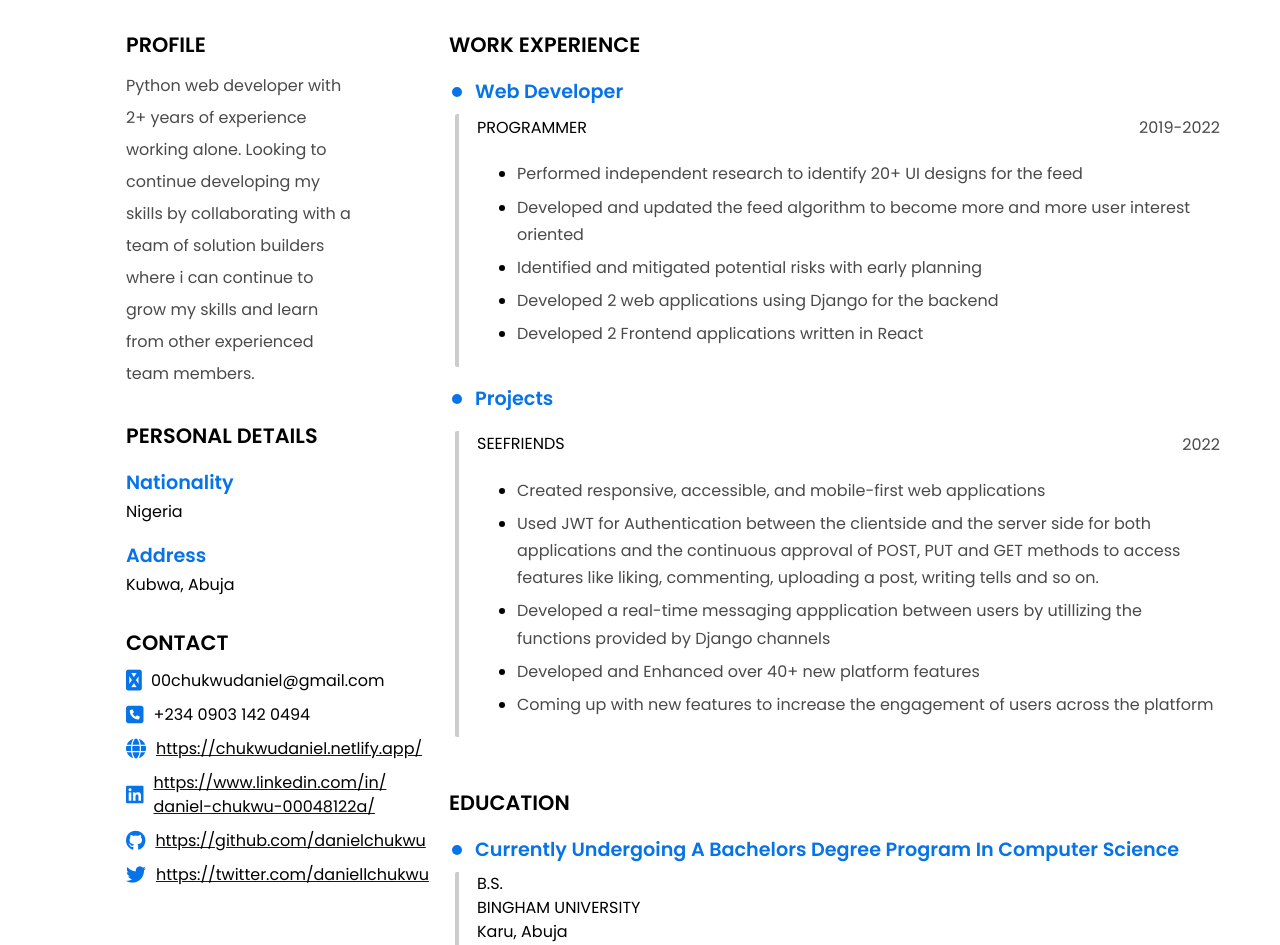
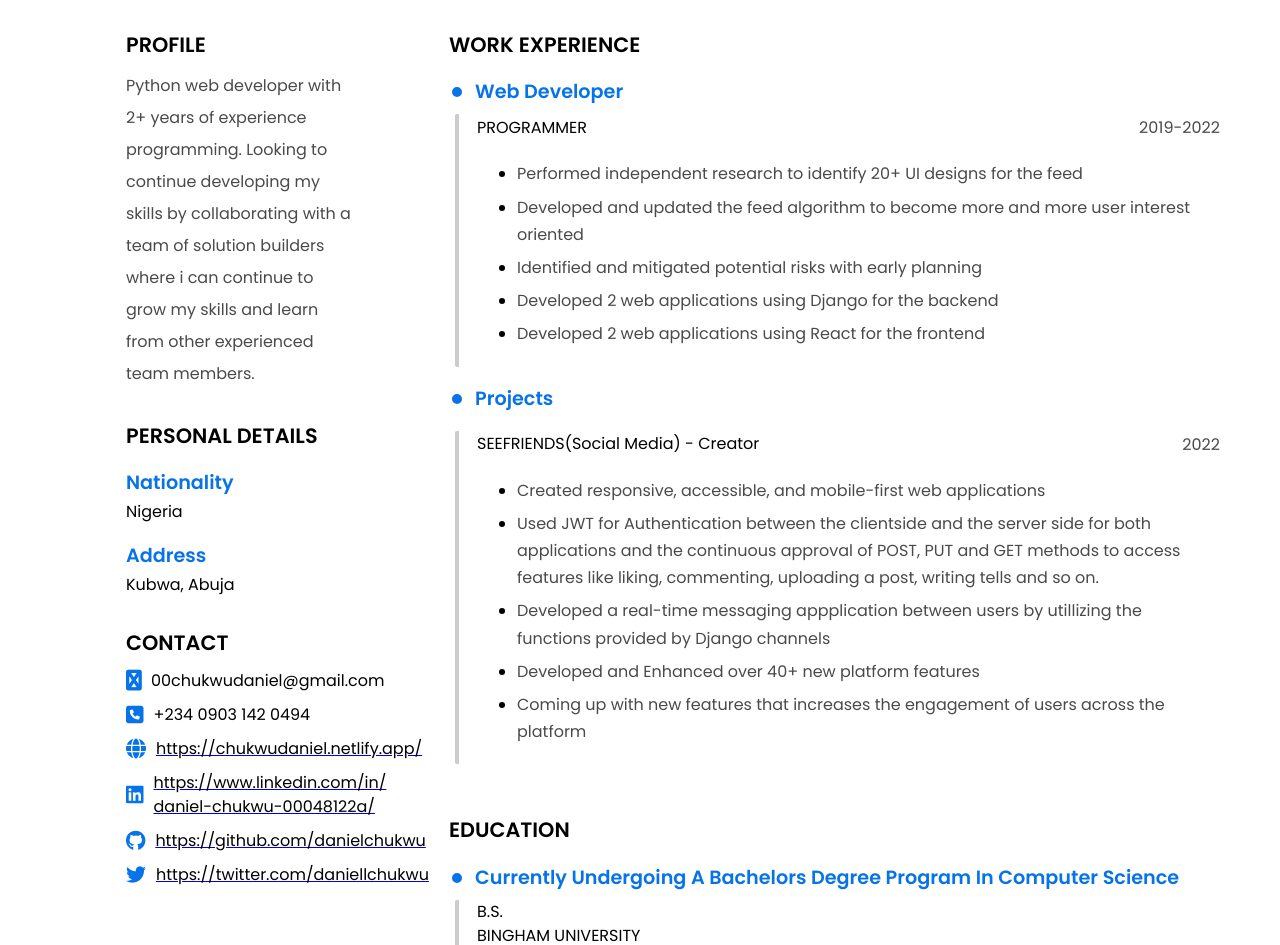
Before and after one commit to danielchukwu/danielsresume2.0, a plain HTML site: page index.html in a window 1280 px wide. Shown: the part 406-1351 px from the top of the page. Drawn offline with Linux system fonts and the light colour scheme.

Commit message:
update the objectives section and the projects section

```diff
--- a/index.html
+++ b/index.html
@@ -27,7 +27,7 @@
                <div class="grid-11">
                   <p class="role no-margin">profile</p>
                   <!-- <p class="no-margin text-p pad-top-10 pad-right-30">web developer with 2+ years of experience coding Python, Django, React JavaScript, Html and Css. I am from Nigeria and i am based in Abuja</p> -->
-                  <p class="no-margin text-p pad-top-10 pad-right-30">Python web developer with 2+ years of experience working alone. Looking to continue developing my skills by collaborating with a team of solution builders where i can continue to grow my skills and learn from other experienced team members.</p>
+                  <p class="no-margin text-p pad-top-10 pad-right-30">Python web developer with 2+ years of experience programming. Looking to continue developing my skills by collaborating with a team of solution builders where i can continue to grow my skills and learn from other experienced team members.</p>
                </div>
                <div class="grid-12 pad-top-30">
                   <p class="role no-margin">personal details</p>
@@ -120,7 +120,7 @@
                                        <p class="no-margin text-p">Developed 2 web applications using Django for the backend</p>
                                     </li>
                                     <li>
-                                       <p class="no-margin text-p">Developed 2 Frontend applications written in React</p>
+                                       <p class="no-margin text-p">Developed 2 web applications using React for the frontend</p>
                                     </li>
                                  </ul>
                               </div>
@@ -144,7 +144,7 @@
                               <div class="rule rat1"></div>
                               <div class="rat2">
                                  <div class="title-and-date">
-                                    <p class="role-subb no-margin">SEEFRIENDS</p>
+                                    <p class="role-subb no-margin">SEEFRIENDS(social media) - Creator</p>
                                     <p class="no-margin text-p">2022</p>
                                  </div>
                                  <ul>
@@ -161,7 +161,7 @@
                                        <p class="no-margin text-p">Developed and Enhanced over 40+ new platform features</p>
                                     </li>
                                     <li>
-                                       <p class="no-margin text-p">Coming up with new features to increase the engagement of users across the platform</p>
+                                       <p class="no-margin text-p">Coming up with new features that increases the engagement of users across the platform</p>
                                     </li>
                                  </ul>
                               </div>
```
